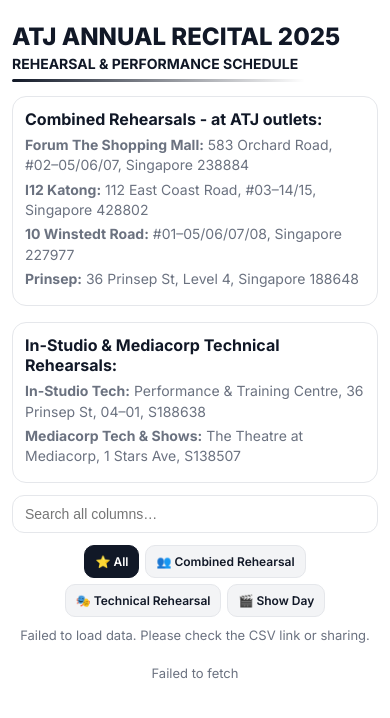
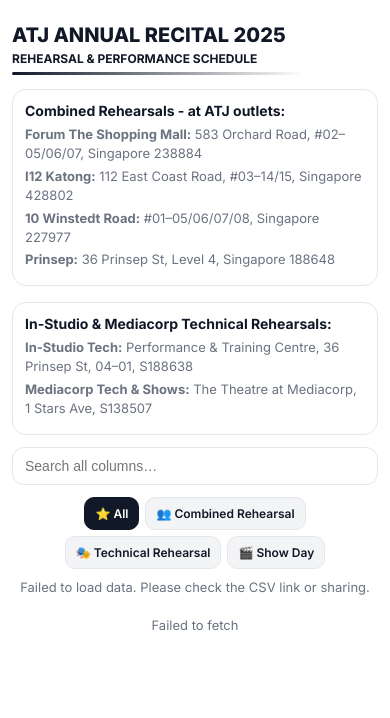
Before and after one commit to srii2605/Sri, a Flask app: page / in a window 390 px wide. Shown: the top 718 px of the page. Run offline with Flask 3, Linux system fonts and the light colour scheme.

Commit message:
Update changes

```diff
--- a/templates/index.html
+++ b/templates/index.html
@@ -15,53 +15,70 @@
   --chip-active-bg:#111827;--chip-active:#fff;--hl:#fff3bf;
   --card-bg:#fff;
   --fs-th:12px;
-  --fs-td:11px;   /* reduced by 3 */
+  --fs-td:11px;   /* base mobile/table-cell size (we'll bump on mobile below) */
   --fs-label:11px
 }
 *{box-sizing:border-box}
 html,body{margin:0;background:var(--bg);color:var(--text);font-family:'Inter',system-ui,-apple-system,Segoe UI,Roboto,Helvetica,Arial,sans-serif}
 .container{max-width:100%;margin:24px auto;padding:0 12px}
+
+/* Headings / top section */
 h1{font-size:24px;font-weight:800;margin:0 0 6px;line-height:1.1;white-space:nowrap;overflow:hidden;text-overflow:ellipsis}
 .underline-title{font-size:14px;font-weight:700;margin:4px 0 12px;line-height:1.2;white-space:nowrap;overflow:hidden;text-overflow:ellipsis;display:block;position:relative}
 .underline-title::after{content:"";display:block;height:3px;margin-top:6px;background:linear-gradient(90deg,#111827,transparent 80%);border-radius:2px}
+
 .grid{display:grid;grid-template-columns:1fr;gap:16px;margin:14px 0 10px}
 .card{border:1px solid var(--line);border-radius:14px;padding:12px;background:var(--card-bg)}
 .card h3{margin:0 0 6px;font-size:16px}
 .muted{color:var(--muted);font-size:14px;line-height:1.45}.muted div{margin:4px 0}
+
+/* Search + chips */
 .controls{display:flex;flex-wrap:wrap;gap:8px;align-items:center;justify-content:center;margin:12px 0}
 .search{flex:1 1 320px;max-width:100%;padding:10px 12px;border:1px solid var(--line);border-radius:12px;font-size:14px}
 .chips{display:flex;gap:6px;flex-wrap:wrap;justify-content:center}
 .chip{display:inline-flex;align-items:center;gap:.4rem;border:1px solid var(--line);background:var(--chip-bg);color:var(--chip-on);border-radius:10px;padding:8px 10px;font-size:var(--fs-th);font-weight:600;cursor:pointer;user-select:none}
 .chip.active{background:var(--chip-active-bg);color:var(--chip-active);border-color:var(--chip-active-bg)}
+
+/* Table (desktop) */
 .table-wrap{display:none}
 table{width:100%;border-collapse:separate;border-spacing:0;table-layout:auto;margin-top:12px}
 thead th{position:sticky;top:0;background:#f8f8f8;z-index:1;text-align:left;font-weight:600;font-size:var(--fs-th);padding:10px;border-bottom:1px solid var(--line)}
 tbody td{padding:10px;border-bottom:1px solid var(--line);font-size:var(--fs-td);vertical-align:top;white-space:normal;word-break:break-word;line-height:1.35}
 tbody tr:nth-child(even){background:var(--row-alt)}
-/* Desktop emphasis */
+
+/* Emphasis */
 td:nth-child(4){font-weight:700}          /* Event Location bold */
 td:nth-child(11){font-style:italic}       /* Class Name italic */
+
 /* Badges */
 .badge{display:inline-flex;align-items:center;padding:4px 8px;border-radius:999px;font-weight:700;font-size:12px;line-height:1;white-space:nowrap}
 .badge.green{background:var(--badge-green-bg);color:var(--badge-green)}
 .badge.purple{background:var(--badge-purple-bg);color:var(--badge-purple)}
 .badge.blue{background:var(--badge-blue-bg);color:var(--badge-blue)}
+
 /* Keep times on one line */
 td:nth-child(5),td:nth-child(6),td:nth-child(7){white-space:nowrap}
+
 /* Wrap long Event Type gracefully */
 thead th:first-child,tbody td:first-child{width:240px;white-space:normal !important;word-break:break-word;overflow-wrap:anywhere}
+
 .helper{color:var(--muted);font-size:13px;margin:10px 0 0;text-align:center}.hidden{display:none}
 a.link-pill{font-weight:600;text-decoration:none;border-bottom:1px dashed currentColor}
 mark{background:var(--hl);padding:0 .1em;border-radius:2px}
+
 /* Mobile cards */
 #cards{display:grid;gap:12px;margin-top:12px}
 .row-card{border:1px solid var(--line);border-radius:14px;background:var(--card-bg);padding:10px}
 .row-head{display:flex;align-items:center;justify-content:space-between;gap:8px;margin-bottom:6px}
-.row-title{font-size:var(--fs-td);font-weight:700}.row-sub{font-size:var(--fs-td);color:var(--muted)}
-.row-grid{display:grid;grid-template-columns:1fr;gap:8px}.item{font-size:var(--fs-td)}
+.row-title{font-size:var(--fs-td);font-weight:700}
+.row-sub{font-size:var(--fs-td);color:var(--muted)}
+.row-grid{display:grid;grid-template-columns:1fr;gap:8px}
+.item{font-size:var(--fs-td)}
 .item .label,.remark .label{font-size:var(--fs-label);color:var(--muted);display:block;margin-bottom:2px}
-.times{display:grid;grid-template-columns:1fr;gap:6px}.remark{margin-top:8px;font-size:var(--fs-td)}
+.times{display:grid;grid-template-columns:1fr;gap:6px}
+.remark{margin-top:8px;font-size:var(--fs-td)}
 .chip-inline{display:inline-flex;gap:6px;flex-wrap:wrap}
+
 /* Desktop adjustments */
 @media (min-width:901px){
   .container{max-width:100%;margin:32px auto;padding:0 24px}
@@ -72,10 +89,24 @@ mark{background:var(--hl);padding:0 .1em;border-radius:2px}
   .controls{gap:10px;margin:16px 0}.search{max-width:900px;padding:12px 14px;font-size:16px}
   .chips{gap:8px}.chip{padding:10px 14px;font-size:15px}
   .table-wrap{display:block}#cards{display:none}
-  :root{--fs-th:13px;--fs-td:12px;--fs-label:12px}  /* reduced by 3 */
+  :root{--fs-th:13px;--fs-td:12px;--fs-label:12px}  /* desktop sizes (unchanged) */
   thead th{padding:12px}tbody td{padding:12px;line-height:1.35}
   .badge{font-size:13px;padding:6px 10px}
   .row-grid{grid-template-columns:1fr 1fr}
+}
+
+/* ✅ Mobile-only tweaks requested */
+@media (max-width:900px){
+  /* 1) Top of page (above search) 2 sizes smaller */
+  h1{font-size:20px}               /* 24 -> 20 */
+  .underline-title{font-size:12px} /* 14 -> 12 */
+  .card h3{font-size:14px}         /* 16 -> 14 */
+  .muted{font-size:13px}           /* 14 -> 13 */
+
+  /* 2) Data size 1 step bigger on mobile (affects card body text) */
+  :root{ --fs-td:12px }            /* 11 -> 12 on mobile */
+  /* keep labels readable relative to body */
+  .item .label,.remark .label{font-size:11px}
 }
 @media print{.controls,.grid,#cards{display:none}.container{max-width:unset;margin:0;padding:0}thead th,tbody td{font-size:12px;padding:8px}}
 </style>
@@ -134,6 +165,7 @@ const BASE="https://docs.google.com/spreadsheets/d/1XFHNeTBRvbO9Hu3rt2Sro2vF9sHS
 const COLS=['Event Type','Event Day & Date','Student Name','Event Location','Reporting Time','Event Time','Dismissal Time','Full Look Guide','Footwear','Dance Routine','Class Name','Remarks'];
 const tbody=document.getElementById('tbody'),cards=document.getElementById('cards'),msg=document.getElementById('msg'),searchEl=document.getElementById('search'),chips=[...document.querySelectorAll('.chip')];
 let RAW=[],FILTER='all',QUERY='';
+
 function csvToRows(t){const r=[];let a=[],f="",i=0,q=!1;for(;i<t.length;){const c=t[i];if(q){if(c=='"'&&t[i+1]=='"'){f+='"';i+=2;continue}if(c=='"'){q=!1;i++;continue}f+=c;i++}else{if(c=='"'){q=!0;i++;continue}if(c==','){a.push(f);f="";i++;continue}if(c=='\n'||c=='\r'){if(c=='\r'&&t[i+1]=='\n')i++;a.push(f);r.push(a);a=[];f="";i++;continue}f+=c;i++}}if(f.length||a.length){a.push(f);r.push(a)}return r}
 function csvToObjects(csv){const rows=csvToRows(csv);if(!rows.length)return[];const h=rows[0].map(x=>x.trim());return rows.slice(1).map(r=>{const o={};h.forEach((k,i)=>o[k]=r[i]??"");return o})}
 const esc=s=>String(s??'').replace(/&/g,"&amp;").replace(/</g,"&lt;").replace(/>/g,"&gt;").replace(/"/g,"&quot;").replace(/'/g,"&#39;");
@@ -143,7 +175,10 @@ function linkify(text){if(!text)return'';const t=String(text).trim();if(/^https?
 function badge(type){const clean=oneLine(type),t=String(clean||'').toLowerCase();if(t.includes('combined rehearsal'))return`<span class="badge green">${esc(clean)}</span>`;if(t.includes('in-studio')||t.includes('in studio')||t.includes('mediacorp'))return`<span class="badge purple">${esc(clean)}</span>`;if(t.includes('show'))return`<span class="badge blue">${esc(clean)}</span>`;return`<span class="badge">${esc(clean)}</span>`}
 function passFilter(r){const t=String(r['Event Type']||'').toLowerCase();if(FILTER==='combined')return t.includes('combined rehearsal');if(FILTER==='tech')return t.includes('in-studio')||t.includes('in studio')||t.includes('mediacorp');if(FILTER==='show')return t.includes('show');return true}
 function matchQuery(r){if(!QUERY)return true;const s=QUERY.toLowerCase();return COLS.some(k=>String(r[k]||'').toLowerCase().includes(s))}
-function renderTable(rows){tbody.innerHTML=rows.length?rows.map(r=>`<tr>
+
+/* Desktop table render (unchanged) */
+function renderTable(rows){
+  tbody.innerHTML=rows.length?rows.map(r=>`<tr>
 <td>${badge(r['Event Type'])}</td>
 <td>${hi(r['Event Day & Date'],QUERY)}</td>
 <td>${hi(r['Student Name'],QUERY)}</td>
@@ -156,28 +191,64 @@ function renderTable(rows){tbody.innerHTML=rows.length?rows.map(r=>`<tr>
 <td>${hi(r['Dance Routine'],QUERY)}</td>
 <td><em>${hi(r['Class Name'],QUERY)}</em></td>
 <td>${hi(r['Remarks'],QUERY)}</td>
-</tr>`).join(''):`<tr><td colspan="12" class="muted" style="padding:12px;">No results</td></tr>`}
-function renderCards(rows){cards.innerHTML=rows.length?rows.map(r=>`<div class="row-card">
-<div class="row-head"><div class="row-title">${hi(r['Student Name'],QUERY)}</div><div class="chip-inline">${badge(r['Event Type'])}</div></div>
+</tr>`).join(''):`<tr><td colspan="12" class="muted" style="padding:12px;">No results</td></tr>`;
+}
+
+/* ✅ Mobile cards render:
+   - Class Name moved to the very end of the card */
+function renderCards(rows){
+  cards.innerHTML=rows.length?rows.map(r=>`<div class="row-card">
+  <div class="row-head">
+    <div class="row-title">${hi(r['Student Name'],QUERY)}</div>
+    <div class="chip-inline">${badge(r['Event Type'])}</div>
+  </div>
   <div class="row-sub">${hi(r['Event Day & Date'],QUERY)}</div>
+
   <div class="row-grid" style="margin-top:8px">
     <div class="item"><span class="label">Location</span><strong>${hi(r['Event Location'],QUERY)}</strong></div>
     <div class="item"><span class="label">Full Look Guide</span>${linkify(r['Full Look Guide'])}</div>
     <div class="item"><span class="label">Footwear</span>${hi(r['Footwear'],QUERY)}</div>
     <div class="item"><span class="label">Dance Routine</span>${hi(r['Dance Routine'],QUERY)}</div>
-  <div class="item"><span class="label">Class Name</span><em>${hi(r['Class Name'],QUERY)}</em></div>
   </div>
+
   <div class="times">
     <div class="item"><span class="label">Reporting Time</span>${hi(r['Reporting Time'],QUERY)}</div>
     <div class="item"><span class="label">Event Time</span>${hi(r['Event Time'],QUERY)}</div>
     <div class="item"><span class="label">Dismissal Time</span>${hi(r['Dismissal Time'],QUERY)}</div>
   </div>
+
   ${r['Remarks']?`<div class="remark"><span class="label">Remarks</span>${hi(r['Remarks'],QUERY)}</div>`:''}
-</div>`).join(''):`<div class="helper">No results</div>`}
+
+  <!-- Class Name last -->
+  <div class="item" style="margin-top:8px"><span class="label">Class Name</span><em>${hi(r['Class Name'],QUERY)}</em></div>
+</div>`).join(''):`<div class="helper">No results</div>`;
+}
+
 function render(){const rows=RAW.filter(r=>passFilter(r)&&matchQuery(r));renderTable(rows);renderCards(rows)}
-async function load(){try{msg.classList.add('hidden');msg.textContent='';const res=await fetch(`${BASE}&cachebust=${Date.now()}`,{cache:'no-store'});if(!res.ok){const t=await res.text();throw new Error(`HTTP ${res.status} – ${t.slice(0,200)}`)}const csv=await res.text();const objs=csvToObjects(csv);RAW=objs.map(o=>{const x={};COLS.forEach(k=>x[k]=o[k]??'');return x});render()}catch(e){console.error('Load failed',e);msg.textContent='Failed to load data. Please check the CSV link or sharing.';msg.classList.remove('hidden');tbody.innerHTML=`<tr><td colspan="12" class="muted" style="padding:12px;">${esc(e.message)}</td></tr>`;cards.innerHTML=`<div class="helper">${esc(e.message)}</div>`}}
+
+async function load(){
+  try{
+    msg.classList.add('hidden');msg.textContent='';
+    const res=await fetch(`${BASE}&cachebust=${Date.now()}`,{cache:'no-store'});
+    if(!res.ok){const t=await res.text();throw new Error(`HTTP ${res.status} – ${t.slice(0,200)}`)}
+    const csv=await res.text();
+    const objs=csvToObjects(csv);
+    RAW=objs.map(o=>{const x={};COLS.forEach(k=>x[k]=o[k]??'');return x});
+    render();
+  }catch(e){
+    console.error('Load failed',e);
+    msg.textContent='Failed to load data. Please check the CSV link or sharing.';
+    msg.classList.remove('hidden');
+    tbody.innerHTML=`<tr><td colspan="12" class="muted" style="padding:12px;">${esc(e.message)}</td></tr>`;
+    cards.innerHTML=`<div class="helper">${esc(e.message)}</div>`;
+  }
+}
+
 searchEl.addEventListener('input',e=>{QUERY=e.target.value.trim();render()});
-chips.forEach(ch=>ch.addEventListener('click',()=>{chips.forEach(c=>{c.classList.remove('active');c.setAttribute('aria-selected','false')});ch.classList.add('active');ch.setAttribute('aria-selected','true');FILTER=ch.dataset.filter;render()}));
+chips.forEach(ch=>ch.addEventListener('click',()=>{
+  chips.forEach(c=>{c.classList.remove('active');c.setAttribute('aria-selected','false')});
+  ch.classList.add('active');ch.setAttribute('aria-selected','true');FILTER=ch.dataset.filter;render()
+}));
 load();
 </script>
 </body>
```
Lines whose indentation alone changed are shown as unchanged.
